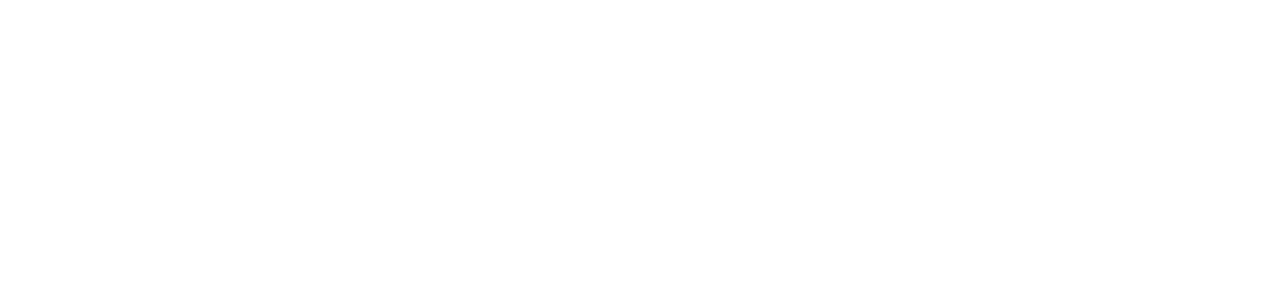
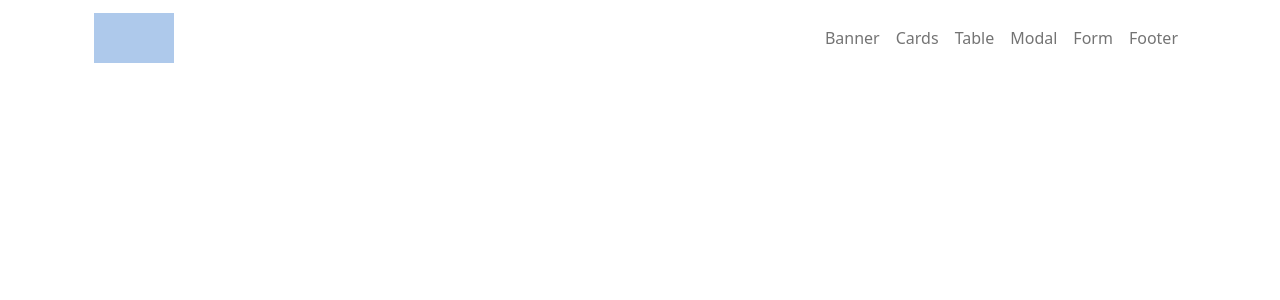
Before and after one commit to Codeme-Cursos/ws__clean_collaborative-landing, a React (Create React App) app: page / in a window 1280 px wide. Shown: the top 300 px of the page. Built offline with nearby package versions, Linux system fonts and the light colour scheme.

Commit message:
add navbar

```diff
--- a/src/App.js
+++ b/src/App.js
@@ -1,9 +1,11 @@
+import Navbar from "./Navbar";
 
 
 
 function App() {
   return (
     <div className="container">
+      <Navbar />
     </div>
   );
 }
--- /dev/null
+++ b/src/Navbar.js
@@ -0,0 +1,39 @@
+import React from 'react'
+import Logo from './images/Banner2.png'
+
+const Navbar = () => {
+    return (
+        <nav className="navbar navbar-expand-lg navbar-light">
+        <div className="container-fluid">
+          <img className="navbar-brand" src={Logo} alt="Logo" width="80px"/>
+          <button className="navbar-toggler" type="button" data-bs-toggle="collapse" data-bs-target="#navbarSupportedContent" aria-controls="navbarSupportedContent" aria-expanded="false" aria-label="Toggle navigation">
+            <span className="navbar-toggler-icon" />
+          </button>
+          <div className="collapse navbar-collapse" id="navbarSupportedContent">
+            <ul className="navbar-nav ms-auto mb-2 mb-lg-0">
+              <li className="nav-item">
+                <a className="nav-link" href="#banner">Banner</a>
+              </li>
+              <li className="nav-item">
+                <a className="nav-link" href="#cards">Cards</a>
+              </li>
+              <li className="nav-item">
+                <a className="nav-link" href="#table">Table</a>
+              </li>
+              <li className="nav-item">
+                <a className="nav-link" href="#modal">Modal</a>
+              </li>
+              <li className="nav-item">
+                <a className="nav-link" href="#form">Form</a>
+              </li>
+              <li className="nav-item">
+                <a className="nav-link" href="#footer">Footer</a>
+              </li>
+            </ul>
+          </div>
+        </div>
+      </nav>
+    )
+}
+
+export default Navbar
```
